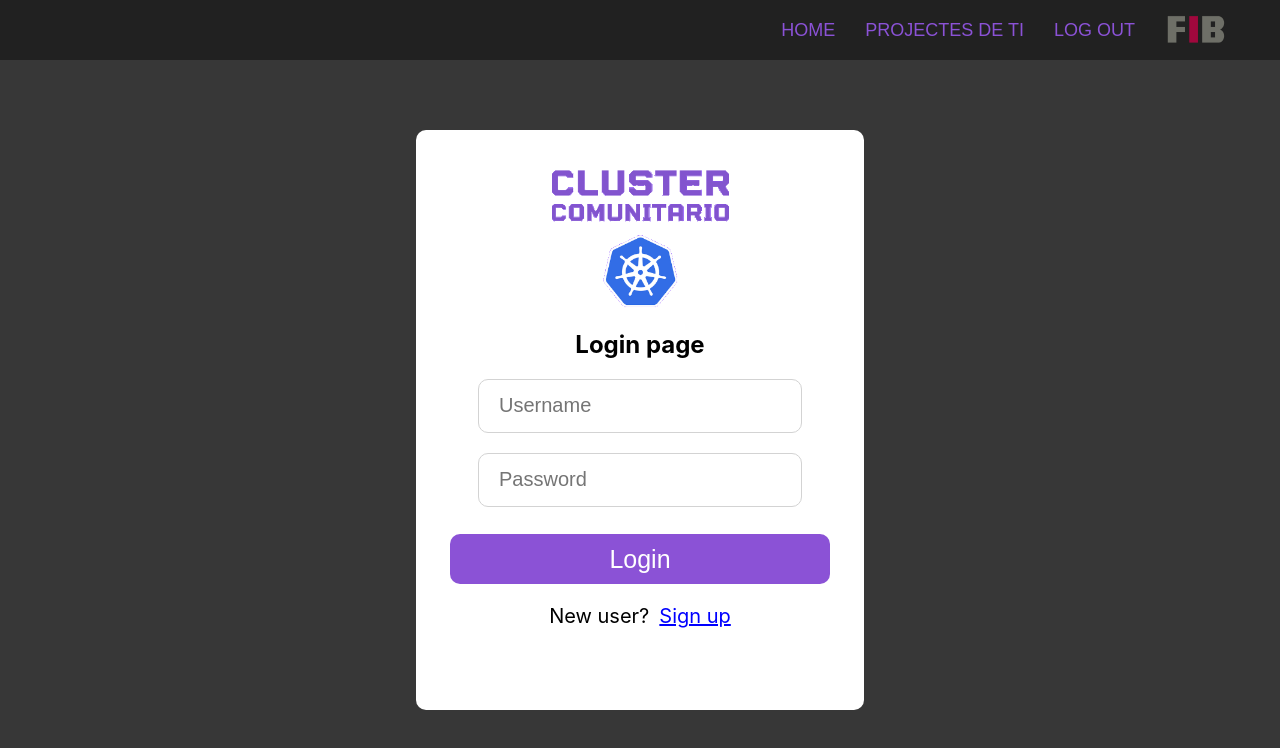
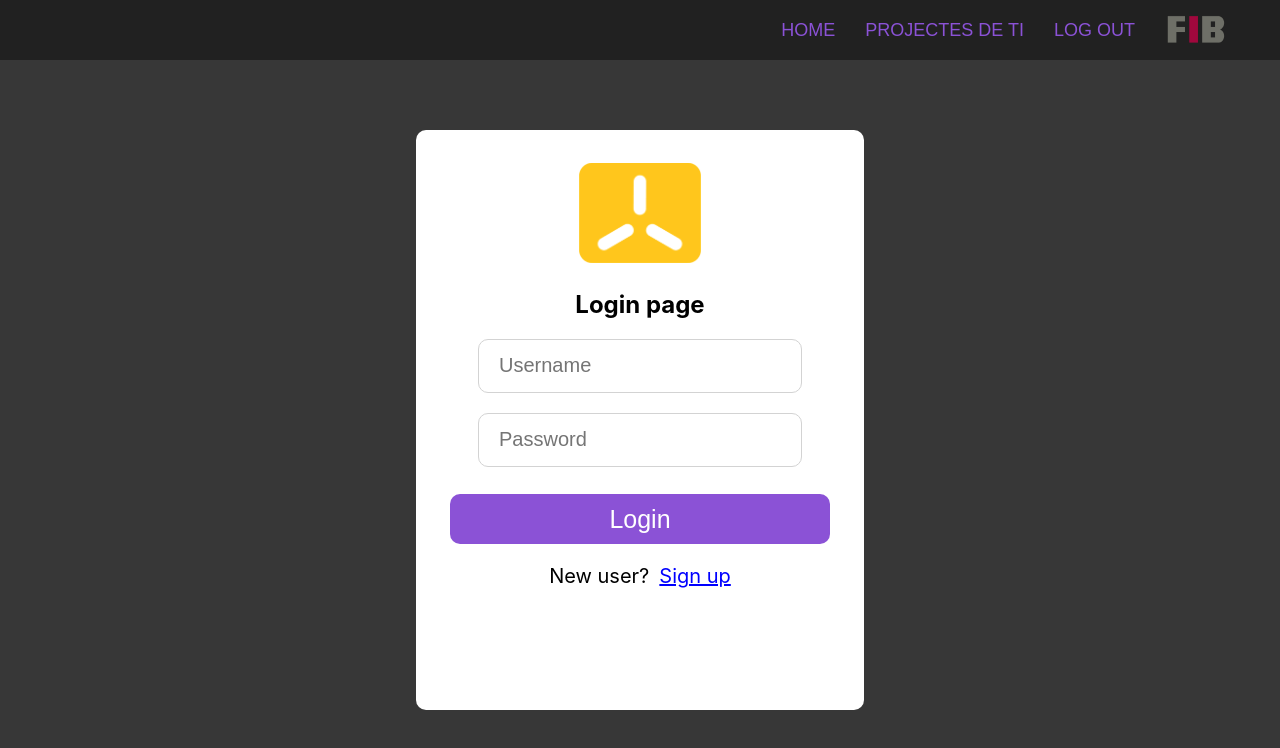
Before and after one commit to zhesnaile/pti-cloud, a React (Create React App) app in the folder frontend/: page /login in a window 1280 px wide. Shown: the top 748 px of the page. Built offline with nearby package versions, Linux system fonts and the light colour scheme.

Commit message:
canvi de imatge en el login
es una prova pero era per treure el logo de k8s ja que usem k3s. ja decidirem que es el que volem

```diff
--- a/frontend/src/Components/Common/loginform/LoginForm.css
+++ b/frontend/src/Components/Common/loginform/LoginForm.css
@@ -97,3 +97,25 @@
 .error{
   color: red;
 }
+
+.new-logo{
+  padding-top: 10px;
+  justify-content: center;
+  display: flex;
+  margin-bottom: 30px;
+
+}
+
+.new-logo-container{
+  align-items: center;
+  display: flex;
+  justify-content: center;
+  height: 50px;
+  width: 50px;
+}
+
+.new-logo-project{
+  height: 200%;
+  width: 300%;
+  margin-top: 70%;
+}
--- a/frontend/src/Components/Common/loginform/LoginForm.js
+++ b/frontend/src/Components/Common/loginform/LoginForm.js
@@ -1,5 +1,6 @@
 import React, {useState} from 'react';
 import logo from './../../Pics/logo_proj.png';
+import logo2 from './../../Pics/k3s-logo.png';
 import './../loginform/LoginForm.css';
 import {Link} from 'react-router-dom';
 
@@ -21,13 +22,14 @@ function LoginForm({ Login, error }) {
                 <div className='sub-main'>
                     <div>
 
-                        <div className='logo'>
-                            <div className='logo-container'>
-                                <img src={logo} alt='mylogo' className='logo-project'/>
+                        <div className='new-logo'>
+                            <div className='new-logo-container'>
+                                <img src={logo2} alt='mylogo' className='new-logo-project'/>
                             </div>
                         </div>
 
                         <div>
+                            <br/>
                             <h2>Login page</h2>
                             {(error !== "") ? ( <div className="error">{error}</div>) : "" }
                             <div className='form-container'>
```
Also changed, not shown: frontend/src/Components/Pics/k3s-logo.png (added).
